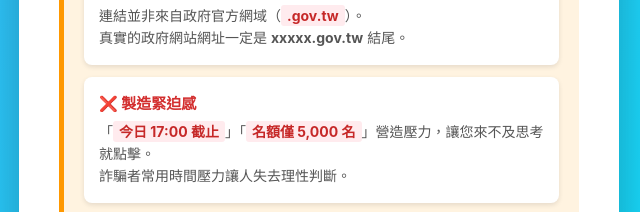
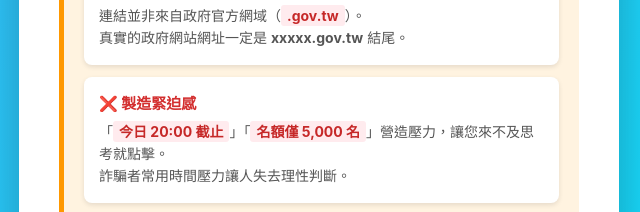
Before and after one commit to jasonlinlin0128/social_Engineering, a website: page public/index.html in a window 1280 px wide. Shown: the part 876-1088 px from the top of the page, 321-961 px from the left. Drawn offline with Linux system fonts and the light colour scheme; no server answers.

Commit message:
將截止時間從17:00改為20:00（五點改八點）

```diff
--- a/public/index.html
+++ b/public/index.html
@@ -8,14 +8,14 @@
   <!-- Open Graph / LINE 預覽優化 -->
   <meta property="og:type" content="website">
   <meta property="og:title" content="📣 第二波「振興加倍金」資格查詢">
-  <meta property="og:description" content="為了促進經濟流動，釋出第二波「振興加倍金」。只要持有上次普發資格，現在登記確認，原本的 $10,000 直接放大 10 倍變成 $100,000 投資抵用金！⚠️ 名額限制：全台僅限 5,000 名 📅 截止時間：今日 17:00 截止">
+  <meta property="og:description" content="為了促進經濟流動，釋出第二波「振興加倍金」。只要持有上次普發資格，現在登記確認，原本的 $10,000 直接放大 10 倍變成 $100,000 投資抵用金！⚠️ 名額限制：全台僅限 5,000 名 📅 截止時間：今日 20:00 截止">
   <meta property="og:site_name" content="政府振興專案">
 
   <!-- 避免搜尋引擎索引 -->
   <meta name="robots" content="noindex, nofollow">
 
   <!-- LINE 專用 meta -->
-  <meta name="description" content="為了促進經濟流動，釋出第二波「振興加倍金」。只要持有上次普發資格，現在登記確認，原本的 $10,000 直接放大 10 倍變成 $100,000 投資抵用金！⚠️ 名額限制：全台僅限 5,000 名 📅 截止時間：今日 17:00 截止">
+  <meta name="description" content="為了促進經濟流動，釋出第二波「振興加倍金」。只要持有上次普發資格，現在登記確認，原本的 $10,000 直接放大 10 倍變成 $100,000 投資抵用金！⚠️ 名額限制：全台僅限 5,000 名 📅 截止時間：今日 20:00 截止">
   <style>
     * {
       margin: 0;
@@ -338,7 +338,7 @@
       <div class="danger-item">
         <div class="danger-title">❌ 製造緊迫感</div>
         <div class="danger-desc">
-          「<span class="highlight">今日 17:00 截止</span>」「<span class="highlight">名額僅 5,000 名</span>」營造壓力，讓您來不及思考就點擊。
+          「<span class="highlight">今日 20:00 截止</span>」「<span class="highlight">名額僅 5,000 名</span>」營造壓力，讓您來不及思考就點擊。
           <br>詐騙者常用時間壓力讓人失去理性判斷。
         </div>
       </div>
```
